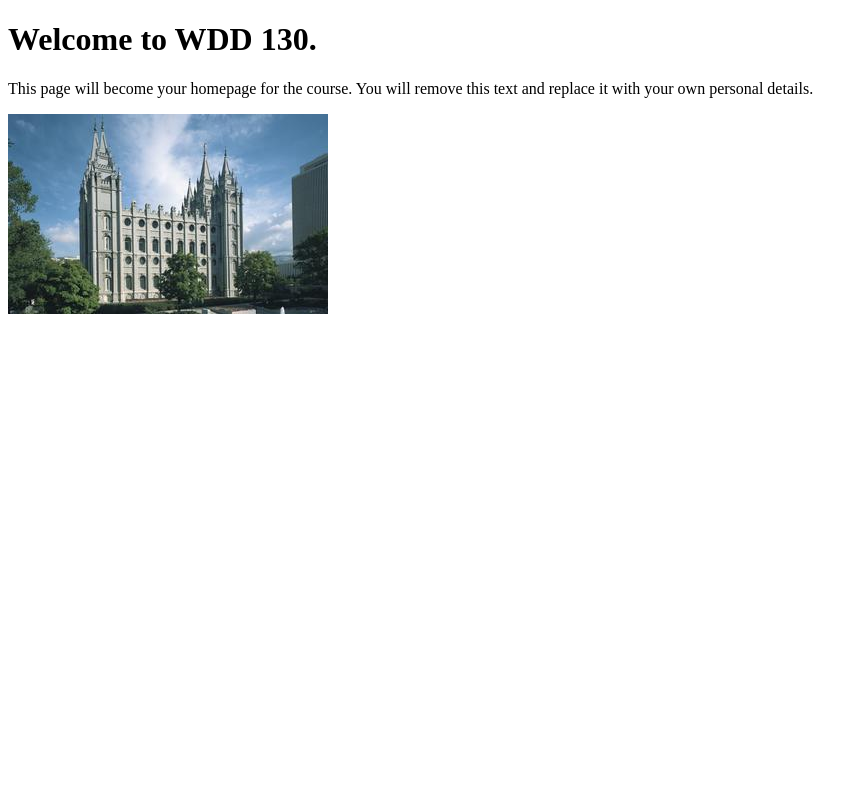
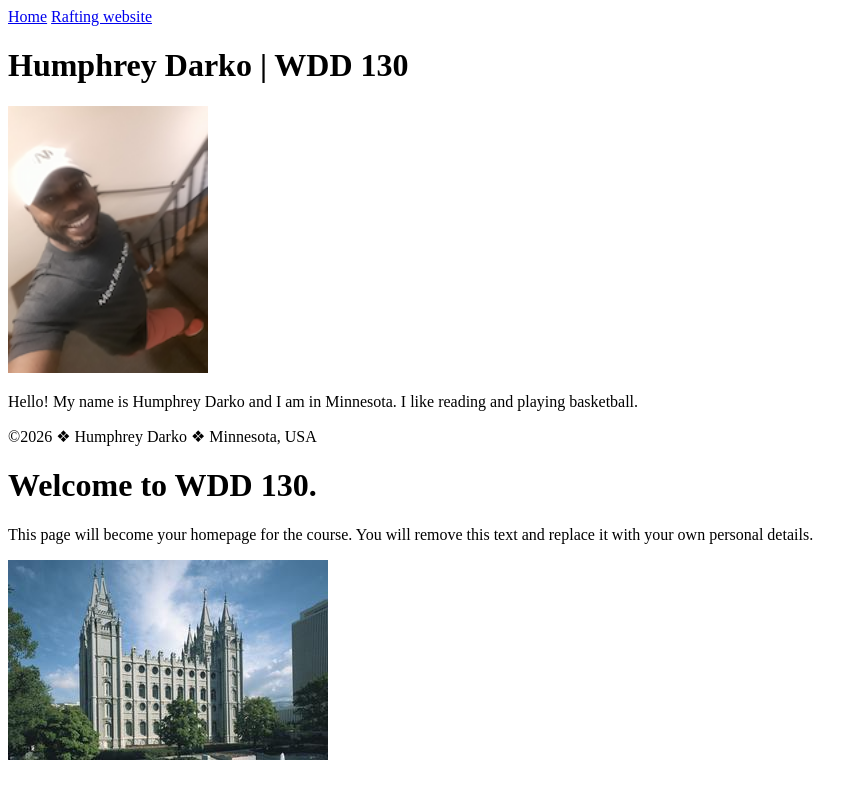
Before and after one commit to Legesly/wdd130, a plain HTML site: page index.html in a window 1280 px wide. Shown: the whole page, without its empty margins (0-868 px from the left). Drawn offline with Linux system fonts and the light colour scheme.

Commit message:
complete Home page

```diff
--- a/index.html
+++ b/index.html
@@ -1,14 +1,36 @@
 <!DOCTYPE html>
-<html lang="en">
+<html lang="en-US">
+
 <head>
     <meta charset="UTF-8">
     <meta name="viewport" content="width=device-width, initial-scale=1.0">
-    <title>WDD 130 | Personal Homepage</title>
+    <title>Humphrey Darko | WDD 130</title>
 </head>
+
 <body>
-    <h1>Welcome to WDD 130.</h1>
-    <p>This page will become your homepage for the course. You will remove this text and replace it with your own personal details.</p>
+    <header>
+        <nav>
+            <a href="#">Home</a>
+            <a href="wwr/">Rafting website</a>
+        </nav>
+    </header>
+    <main>
+        <h1>Humphrey Darko | WDD 130</h1>
+        <img src="images/profile.png" alt="Humphrey Darko" width="200">
+        <p>Hello! My name is Humphrey Darko and I am in Minnesota. I like reading and playing
+            basketball.</p>
+    </main>
+    <footer>
+        <p>&copy;2026 ❖ Humphrey Darko ❖ Minnesota, USA</p>
+    </footer>
+</body>
 
-    <img src="images/salt-lake-temple.jpg" alt="The Salt Lake Temple.">
+</html>
+<h1>Welcome to WDD 130.</h1>
+<p>This page will become your homepage for the course. You will remove this text and replace it with
+    your own personal details.</p>
+
+<img src="images/salt-lake-temple.jpg" alt="The Salt Lake Temple.">
 </body>
+
 </html>
```
Also changed, not shown: images/profile.png (added).
